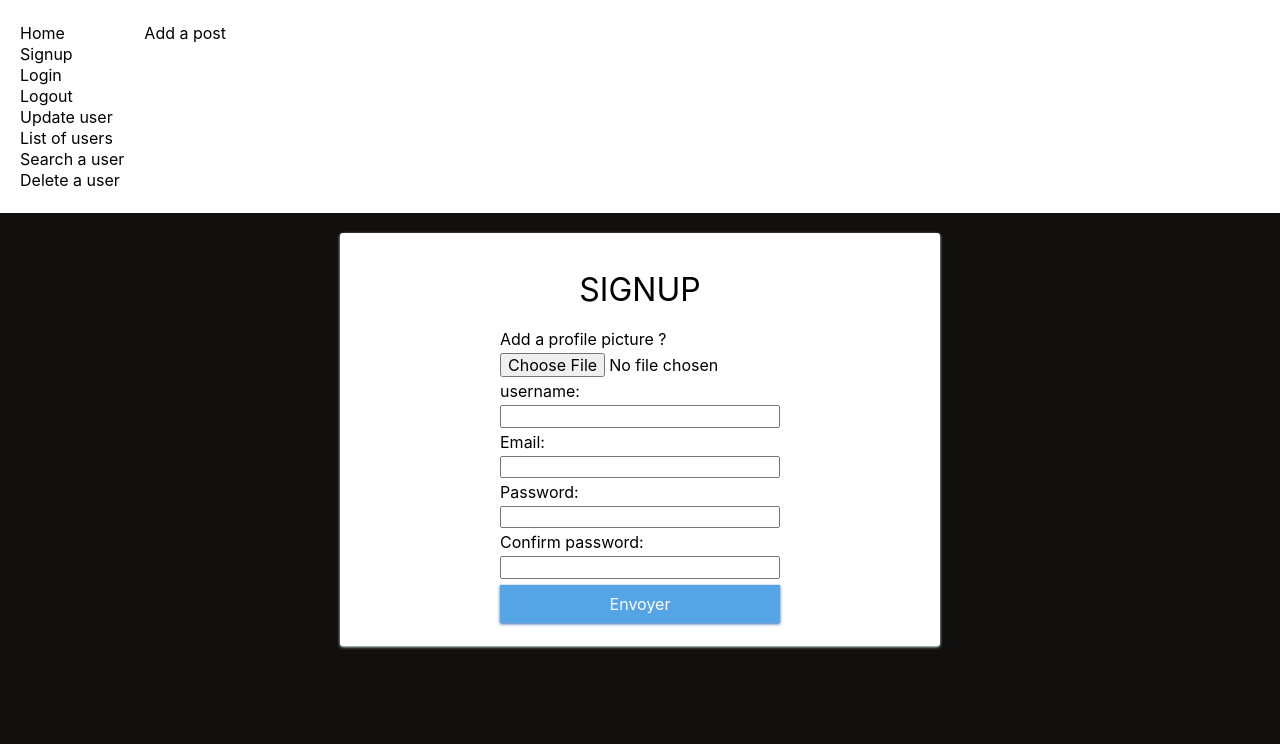
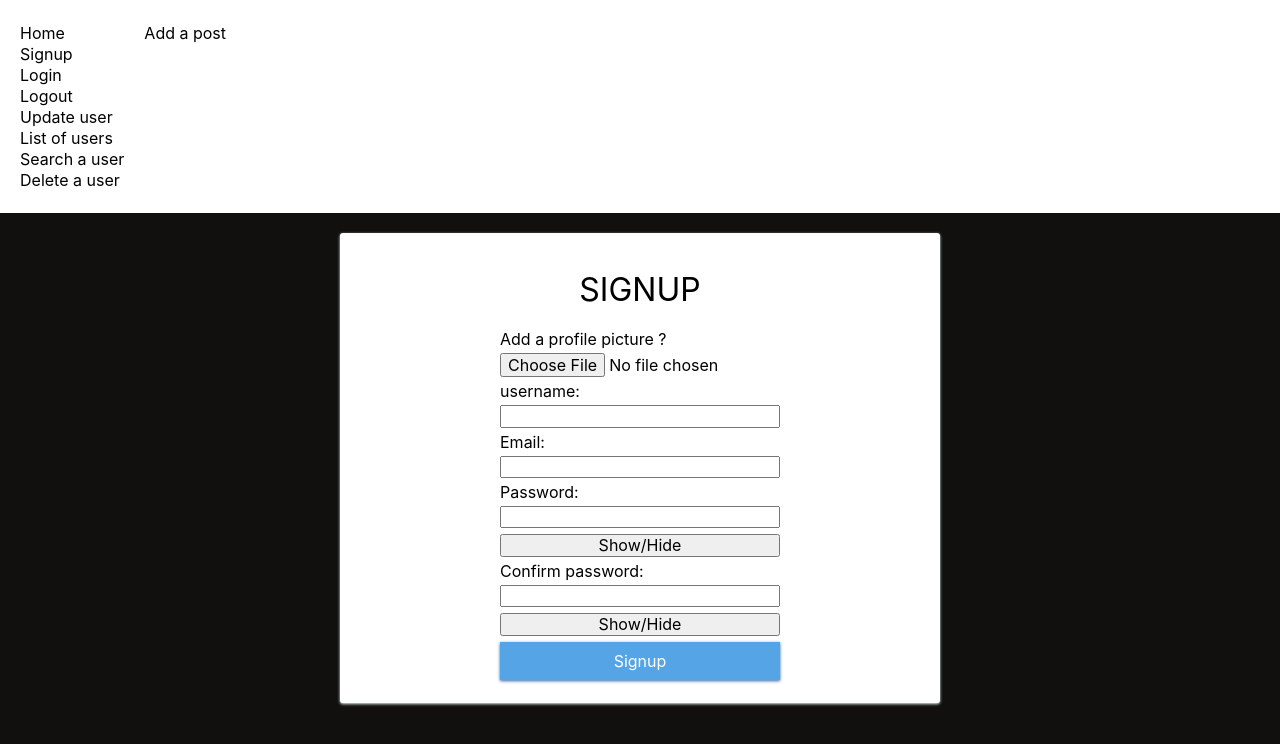
Before and after one commit to Bol2riZH/Groupomania, a React (Create React App) app in the folder frontend/: page /signup in a window 1280 px wide. Shown: the top 744 px of the page. Built offline with nearby package versions, Linux system fonts and the light colour scheme; the HTML template or start-up script is replaced by a standard one.

Commit message:
add show/hide button for password

```diff
--- /dev/null
+++ b/frontend/src/components/PasswordRevealer.js
@@ -0,0 +1,15 @@
+import React from 'react';
+
+const PassswordRevealer = ({ value }) => {
+  const [shown, setShown] = React.useState(false);
+  return (
+    <>
+      <input type={shown ? 'text' : 'password'} value={value} />
+      <button type="button" onClick={() => setShown(!shown)}>
+        Show/Hide
+      </button>
+    </>
+  );
+};
+
+export default PassswordRevealer;
--- a/frontend/src/pages/BackendTestUser/DeleteUser.js
+++ b/frontend/src/pages/BackendTestUser/DeleteUser.js
@@ -53,7 +53,7 @@ const DeleteUser = () => {
           Entered the username or email address of the user you want to delete:
         </label>
         <input id="user" type="text" onChange={userHandler} />
-        <Button type="submit">Envoyer</Button>
+        <Button type="submit">Confirm</Button>
       </form>
     </Card>
   );
--- a/frontend/src/pages/BackendTestUser/Login.js
+++ b/frontend/src/pages/BackendTestUser/Login.js
@@ -3,6 +3,7 @@ import axios from 'axios';
 
 import Button from '../../UI/Button';
 import Card from '../../UI/Card';
+import PassswordRevealer from '../../components/PasswordRevealer';
 
 const Login = () => {
   const [email, setEnteredEmail] = useState('');
@@ -38,20 +39,10 @@ const Login = () => {
       <h1>LOGIN</h1>
       <form onSubmit={submitHandler}>
         <label htmlFor="email">Email: </label>
-        <input
-          id="email"
-          type="text"
-          onChange={emailHandler}
-          defaultValue={email}
-        />
+        <input id="email" type="text" onChange={emailHandler} />
         <label htmlFor="password">Password: </label>
-        <input
-          id="password"
-          type="text"
-          onChange={passwordHandler}
-          defaultValue={password}
-        />
-        <Button type="submit">Envoyer</Button>
+        <PassswordRevealer id="password" onChange={passwordHandler} />
+        <Button type="submit">Login</Button>
       </form>
     </Card>
   );
--- a/frontend/src/pages/BackendTestUser/SearchUser.js
+++ b/frontend/src/pages/BackendTestUser/SearchUser.js
@@ -43,7 +43,7 @@ const SearchUser = () => {
           Entered the username or email address of the user you want to delete:
         </label>
         <input id="user" type="text" onChange={userHandler} />
-        <Button type="submit">Envoyer</Button>
+        <Button type="submit">Search</Button>
       </form>
     </Card>
   );
--- a/frontend/src/pages/BackendTestUser/Signup.js
+++ b/frontend/src/pages/BackendTestUser/Signup.js
@@ -3,6 +3,7 @@ import axios from 'axios';
 
 import Button from '../../UI/Button';
 import Card from '../../UI/Card';
+import PassswordRevealer from '../../components/PasswordRevealer';
 
 const Signup = () => {
   const [profilePicture, setProfilePicture] = useState('');
@@ -69,34 +70,22 @@ const Signup = () => {
           onChange={profilePictureHandler}
         />
         <label htmlFor="username">username: </label>
-        <input
-          id="username"
-          type="text"
-          onChange={usernameHandler}
-          defaultValue={username}
-        />
+        <input id="username" type="text" onChange={usernameHandler} />
         <label htmlFor="email">Email: </label>
-        <input
-          id="email"
-          type="text"
-          onChange={emailHandler}
-          defaultValue={email}
-        />
+        <input id="email" type="text" onChange={emailHandler} />
         <label htmlFor="password">Password: </label>
-        <input
+        <PassswordRevealer
           id="password"
-          type="text"
+          type="password"
           onChange={passwordHandler}
-          defaultValue={password}
         />
         <label htmlFor="confirm-password">Confirm password: </label>
-        <input
+        <PassswordRevealer
           id="confirm-password"
-          type="text"
+          type="password"
           onChange={confirmPasswordHandler}
-          defaultValue={confirmPassword}
         />
-        <Button type="submit">Envoyer</Button>
+        <Button type="submit">Signup</Button>
       </form>
     </Card>
   );
--- a/frontend/src/pages/BackendTestUser/UpdateUser.js
+++ b/frontend/src/pages/BackendTestUser/UpdateUser.js
@@ -92,7 +92,7 @@ const UpdateUser = () => {
           onChange={confirmPasswordHandler}
           defaultValue={confirmPassword}
         />
-        <Button type="submit">Envoyer</Button>
+        <Button type="submit">Update</Button>
       </form>
     </Card>
   );
```
